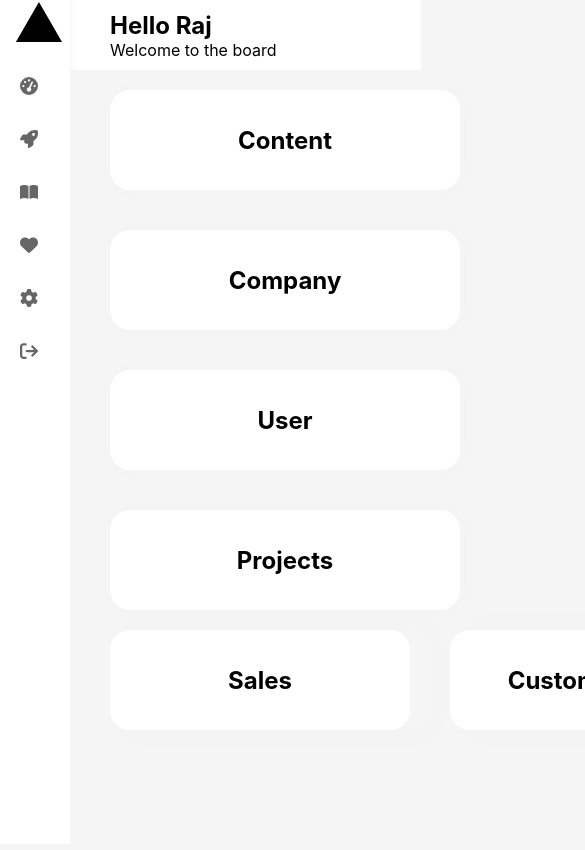
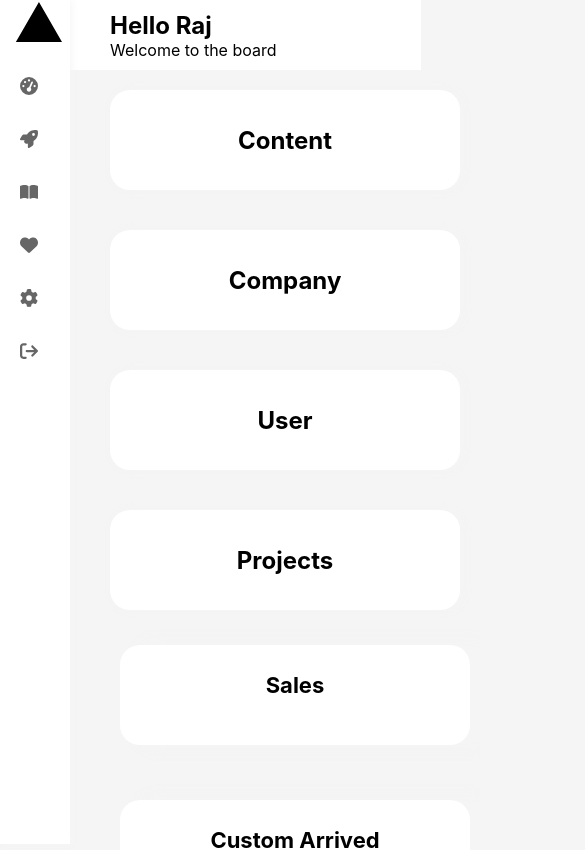
Before and after one commit to craj68168/Next-responsive-dashboard, a Next.js app: page / in a window 390 px wide. Shown: the top 850 px of the page, 585 px wide, since content can reach past the window. Built offline with nearby package versions, Linux system fonts and the light colour scheme.

Commit message:
grid testing

```diff
--- a/styles/Home.module.css
+++ b/styles/Home.module.css
@@ -198,3 +198,24 @@
   justify-content: center;
   align-items: center;
 }
+
+@media only screen and (max-width: 768px) {
+  .charts {
+    display: grid;
+    grid-template-columns: 1fr;
+  }
+  .bar > h2 {
+    text-align: center;
+    font-size: 22px;
+    margin-bottom: 20px;
+  }
+  .bar {
+    display: flex;
+    justify-content: center;
+    align-items: center;
+    margin-top: 15px;
+    width: 350px;
+    height: 100px;
+    margin-left: 10px;
+  }
+}
```
